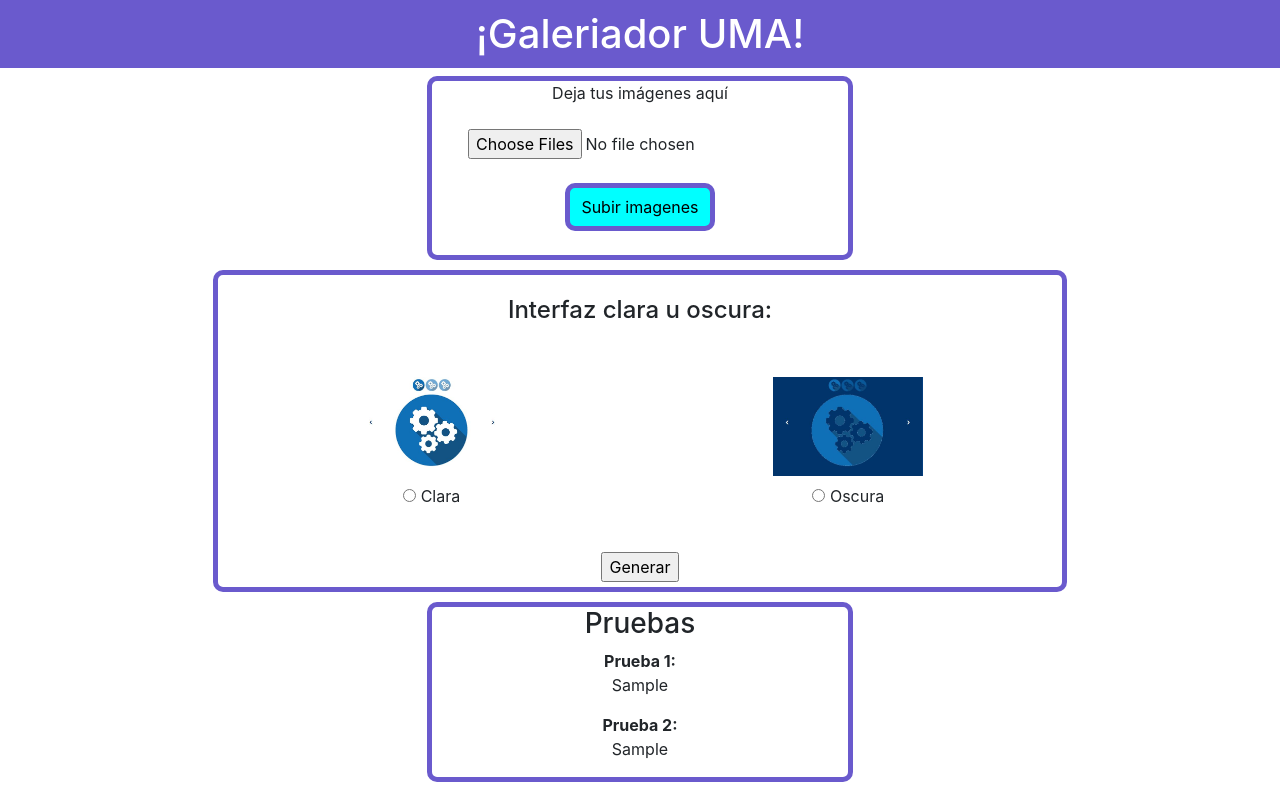
After one commit to FranciscoJoseLara/GaleriadorWeb, a Django app: template galeriador/templates/home.html in a window 1280 px wide. The commit adds this page. Run offline with Django 3.2, Linux system fonts and the light colour scheme; the template is opened without the code that fills it: most values are stand-ins (such as "Sample title", 1, 10 or a date in 2020); some libraries are stand-ins or nearby versions.

Commit message:
Carga de imagenes funcional

```diff
--- a/galeriador/settings.py
+++ b/galeriador/settings.py
@@ -119,3 +119,7 @@
 # https://docs.djangoproject.com/en/2.2/howto/static-files/
 
 STATIC_URL = '/static/'
+
+MEDIA_ROOT = os.path.join(BASE_DIR, 'media')
+
+MEDIA_URL = '/media/'
--- /dev/null
+++ b/galeriador/templates/home.html
@@ -0,0 +1,83 @@
+<!DOCTYPE html>
+{% load static %}
+<html lang="en">
+  <head>
+    <meta charset="utf-8">
+    <meta name="viewport" content="width=device-width, initial-scale=1">
+    <!-- CSS de Bootstrap -->
+    <link rel="stylesheet" href="https://stackpath.bootstrapcdn.com/bootstrap/4.4.1/css/bootstrap.min.css">
+    <link rel="stylesheet" href="{% static 'css/faceapp.css' %}">
+    <style type="text/css">
+      .row{
+        margin: 0;
+      }
+    </style>
+
+  </head>
+  <body>
+    <h1 style="text-align: center; padding: 10px; background-color: slateblue; color: white;">¡Galeriador UMA!</h1>
+    <div class="row">
+        <div class="col-xs-12 col-md-8"></div>
+        <div class="col-xs-6 col-md-4"></div>
+      </div>
+      <div class="row">
+        <div class="col-xs-6 col-md-4"></div>
+        <div class="col-xs-6 col-md-4" style="text-align: center;
+                    border: slateblue solid 5px; border-radius: 10px; ">Deja tus imágenes aquí
+                    <br><br>
+                    <form action="/eleccion/" method="POST" enctype="multipart/form-data">
+                    {% csrf_token %}
+                    <input type="file" name="imagen" multiple><br><br>
+                    <button type="submit" style="background-color: cyan; width: 150px;
+                    padding: 7px; border-radius: 10px; border: solid slateblue 5px;">Subir imagenes</button>
+                    </form>
+                    <br>
+        </div>
+        <div class="col-xs-6 col-md-4"></div>
+      </div>
+      <div class="row" id="formulario" style="margin-top: 10px;">
+        <div class="col-xs-6 col-md-2"></div>
+        <div class="col-xs-6 col-md-8" style="text-align: center;
+                    border: slateblue solid 5px; border-radius: 10px;
+                    padding: 5px;">
+                    <form action="/eleccion/" method="post">
+                      {% csrf_token %}
+                      <p><h4>Interfaz clara u oscura:</h4><br>
+                        <!-- <label for="interfaz"></label> -->
+                        <div class="row" id="selector">
+                        <div class="col-xs-6 col-md-6">
+                        <label for="interfaz1" style="cursor: pointer;"><img src="{% static 'images/clara.jpg' %}" alt="clara" width="150vw"></label><br>
+                        <input id="interfaz1" type="radio" name="interfaz" value="clara" required>
+                        <label for="interfaz1" style="cursor: pointer;">Clara</label>
+                        </div>
+                        <div class="col-xs-6 col-md-6">
+                        <label for="interfaz2" style="cursor: pointer;"><img src="{% static 'images/oscura.jpg' %}" alt="oscura" width="150vw"></label><br>
+                        <input id="interfaz2" type="radio" name="interfaz" value="oscura" required>
+                        <label for="interfaz2" style="cursor: pointer;">Oscura</label>
+                        </div>
+                        </div>
+                      </p>
+                      <input type="submit" value="Generar">
+                    </form>
+                  </div>
+        <div class="col-xs-6 col-md-2"></div>
+      </div>
+      <div class="row">
+        <div class="col-xs-12 col-md-8"></div>
+        <div class="col-xs-6 col-md-4"></div>
+      </div>
+      <div class="row" style="margin-top: 10px;">
+        <div class="col-xs-6 col-md-4"></div>
+        <div class="col-xs-6 col-md-4" style="text-align: center;
+                    border: slateblue solid 5px; border-radius: 10px; "><h3>Pruebas</h3>
+                    <p>
+                      <strong>Prueba 1:</strong><br>{{p1}}
+                    </p>
+                    <p>
+                      <strong>Prueba 2:</strong><br>{{p2}}
+                    </p>
+          </div>
+        <div class="col-xs-6 col-md-4"></div>
+      </div>
+  </body>
+</html>
--- a/galeriador/urls.py
+++ b/galeriador/urls.py
@@ -15,11 +15,17 @@
 """
 from django.contrib import admin
 from django.urls import path
-from galeriador.views import force, ejecutor
+from galeriador.views import home, paso1, paso2
+
+from django.conf import settings
+from django.conf.urls.static import static
 
 urlpatterns = [
     path('admin/', admin.site.urls),
-    #path('saludo/', saludo),
-    path(r'', force), # <--------------------------- Enlazamos a nuestros templates (HTML)
-    path('ejecutor/', ejecutor),
+    path(r'', home), # <--------------------------- Enlazamos a nuestros templates (HTML)
+    path('eleccion/', paso1),
+    path('constructor/', paso2),
 ]
+
+if settings.DEBUG:
+    urlpatterns += static(settings.MEDIA_URL, document_root=settings.MEDIA_ROOT)
```
Also changed, not shown: galeriador/templates/carga.html (renamed from galeriador/templates/layout.html, +6 -33 lines), galeriador/views.py (+38 -21 lines), media/foto95.jpg (added), 2 other files.
